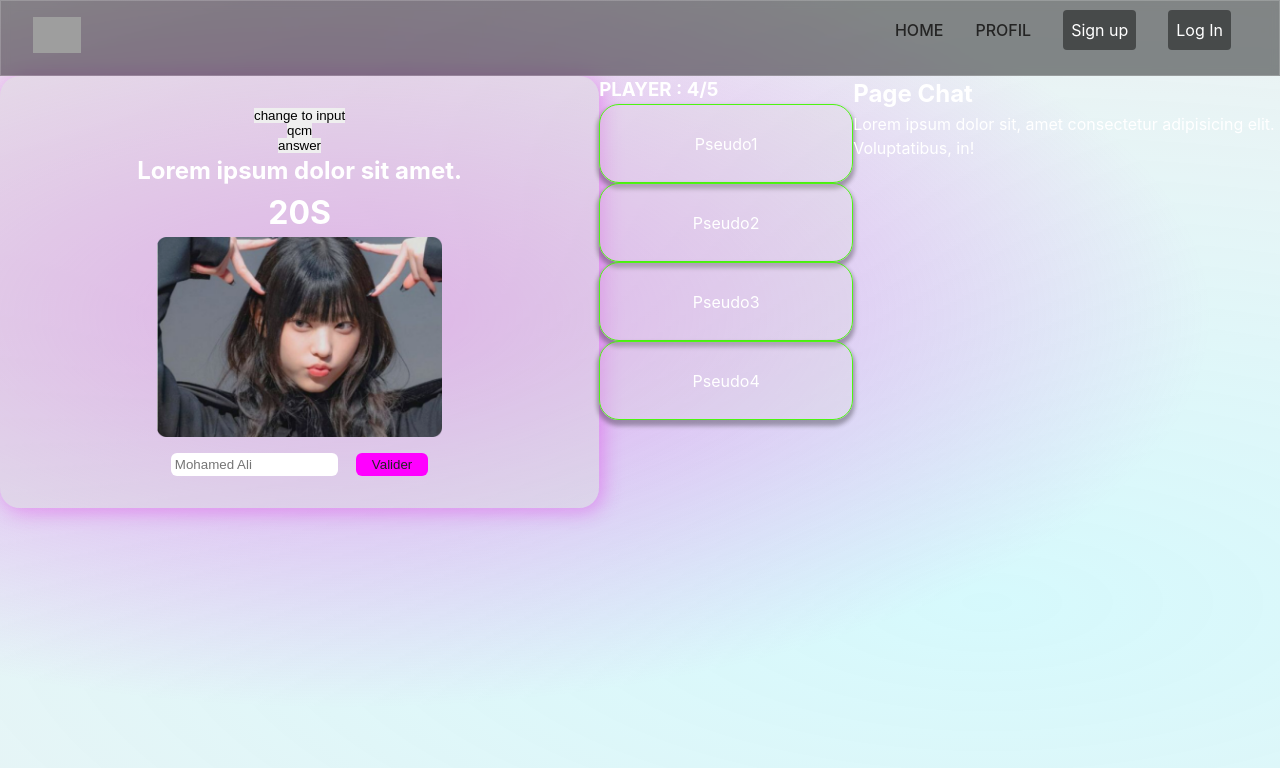
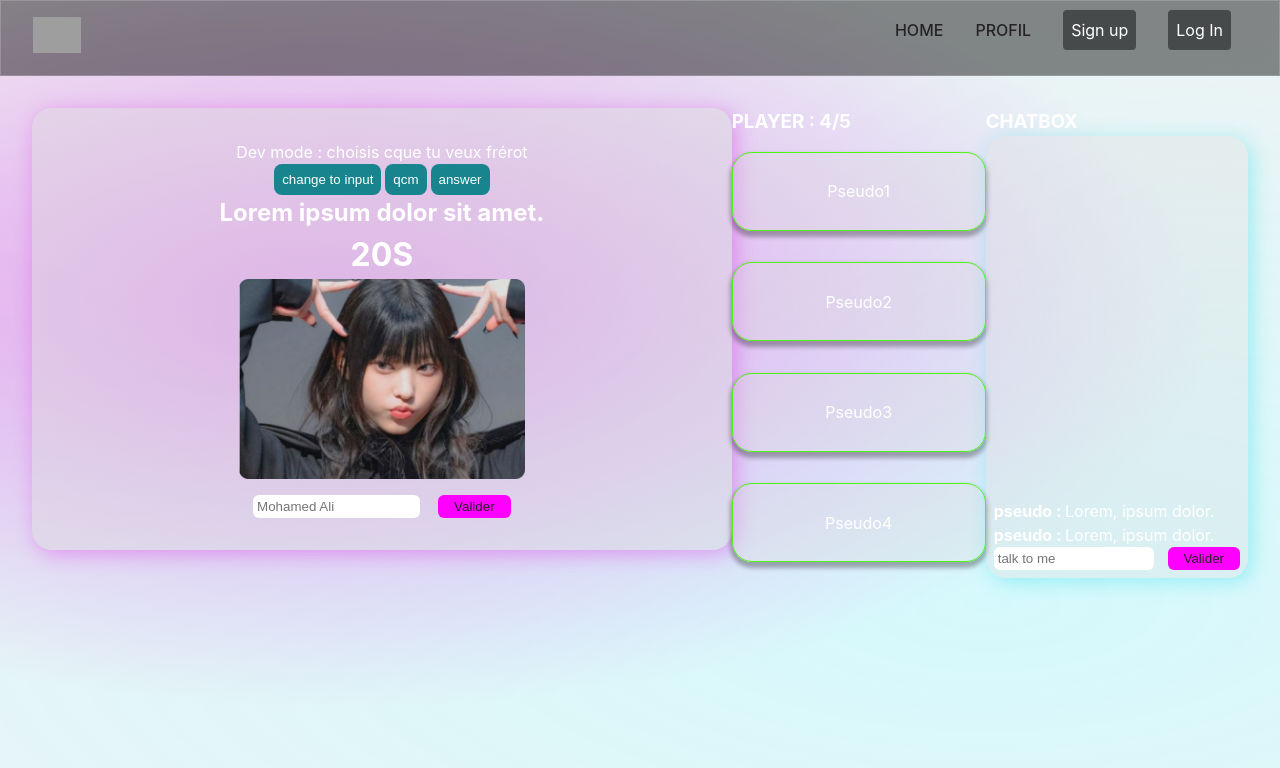
Before and after one commit to MoustaphaCamara/BeatTheBeat, a React (Vite) app: page /room in a window 1280 px wide. Shown: the top 768 px of the page. Built offline with nearby package versions, Linux system fonts and the light colour scheme; grey boxes are pictures that could not be loaded.

Commit message:
room quizz adjustments

```diff
--- a/src/components/RoomPageChat/RoomPageChat.jsx
+++ b/src/components/RoomPageChat/RoomPageChat.jsx
@@ -3,12 +3,20 @@ import "./RoomPageChat.scss";
 const RoomPageChat = () => {
   return (
     <div>
-      <h1>Page Chat</h1>
+      <h3>CHATBOX</h3>
       <div className="chat_container">
-        <p>
-          Lorem ipsum dolor sit, amet consectetur adipisicing elit.
-          Voluptatibus, in!
-        </p>
+        <div className="chat_message">
+          <span className="chat_pseudo">pseudo : </span> Lorem, ipsum dolor.
+        </div>
+        <div className="chat_message">
+          <span className="chat_pseudo">pseudo : </span> Lorem, ipsum dolor.
+        </div>
+        <div className="chat_input">
+          <div className="quizz_input">
+            <input type="text" placeholder="talk to me" />
+            <input type="submit" value="Valider" />
+          </div>
+        </div>
       </div>
     </div>
   );
--- a/src/components/RoomPageChat/RoomPageChat.scss
+++ b/src/components/RoomPageChat/RoomPageChat.scss
@@ -0,0 +1,17 @@
+.chat_container {
+  padding: 8px;
+  display: flex;
+  justify-content: flex-end;
+  flex-direction: column;
+
+  height: 100%;
+  flex-shrink: 0;
+
+  border-radius: 20px;
+  background: rgba(217, 217, 217, 0.3);
+  box-shadow: 4px 4px 20px 0px rgba(48, 225, 241, 0.4);
+}
+
+.chat_pseudo {
+  font-weight: bold;
+}
--- a/src/components/RoomPagePlayerList/RoomPagePlayerList.scss
+++ b/src/components/RoomPagePlayerList/RoomPagePlayerList.scss
@@ -11,3 +11,9 @@
   background: rgba(217, 217, 217, 0.3);
   box-shadow: 0px 4px 4px 2px rgba(0, 0, 0, 0.3);
 }
+.players {
+  height: 100%;
+  display: flex;
+  flex-direction: column;
+  justify-content: space-around;
+}
--- a/src/components/RoomPageQuizz/RoomPageQuizz.jsx
+++ b/src/components/RoomPageQuizz/RoomPageQuizz.jsx
@@ -10,9 +10,12 @@ const RoomPageQuizz = () => {
   return (
     <div className="quizz_container">
       {/* temporaire pr check les rendus */}
-      <button onClick={() => setType("input")}>change to input</button>
-      <button onClick={() => setType("qcm")}>qcm</button>
-      <button onClick={() => setType("answer")}>answer</button>
+      <p>Dev mode : choisis cque tu veux frérot </p>
+      <div className="state">
+        <button onClick={() => setType("input")}>change to input</button>
+        <button onClick={() => setType("qcm")}>qcm</button>
+        <button onClick={() => setType("answer")}>answer</button>
+      </div>
       {/* EO rendus */}
       <h2>Lorem ipsum dolor sit amet.</h2>
       <h3 className="quizz_timer">20s</h3>
--- a/src/components/RoomPageQuizz/RoomPageQuizz.scss
+++ b/src/components/RoomPageQuizz/RoomPageQuizz.scss
@@ -1,3 +1,20 @@
+.state {
+  display: flex;
+  gap: 4px;
+  & button {
+    padding: 8px;
+    background: #18848e;
+    color: white;
+    border-radius: 8px;
+    cursor: pointer;
+    transition: 0.3s all ease;
+    &:hover {
+      background: purple;
+      transform: scale(1.1);
+    }
+  }
+}
+
 .quizz_container {
   display: flex;
   justify-content: center;
--- a/src/page/RoomPage/RoomPage.scss
+++ b/src/page/RoomPage/RoomPage.scss
@@ -1,4 +1,6 @@
 .room_container {
+  padding: 2rem;
   color: white;
   display: flex;
+  justify-content: space-between;
 }
```
